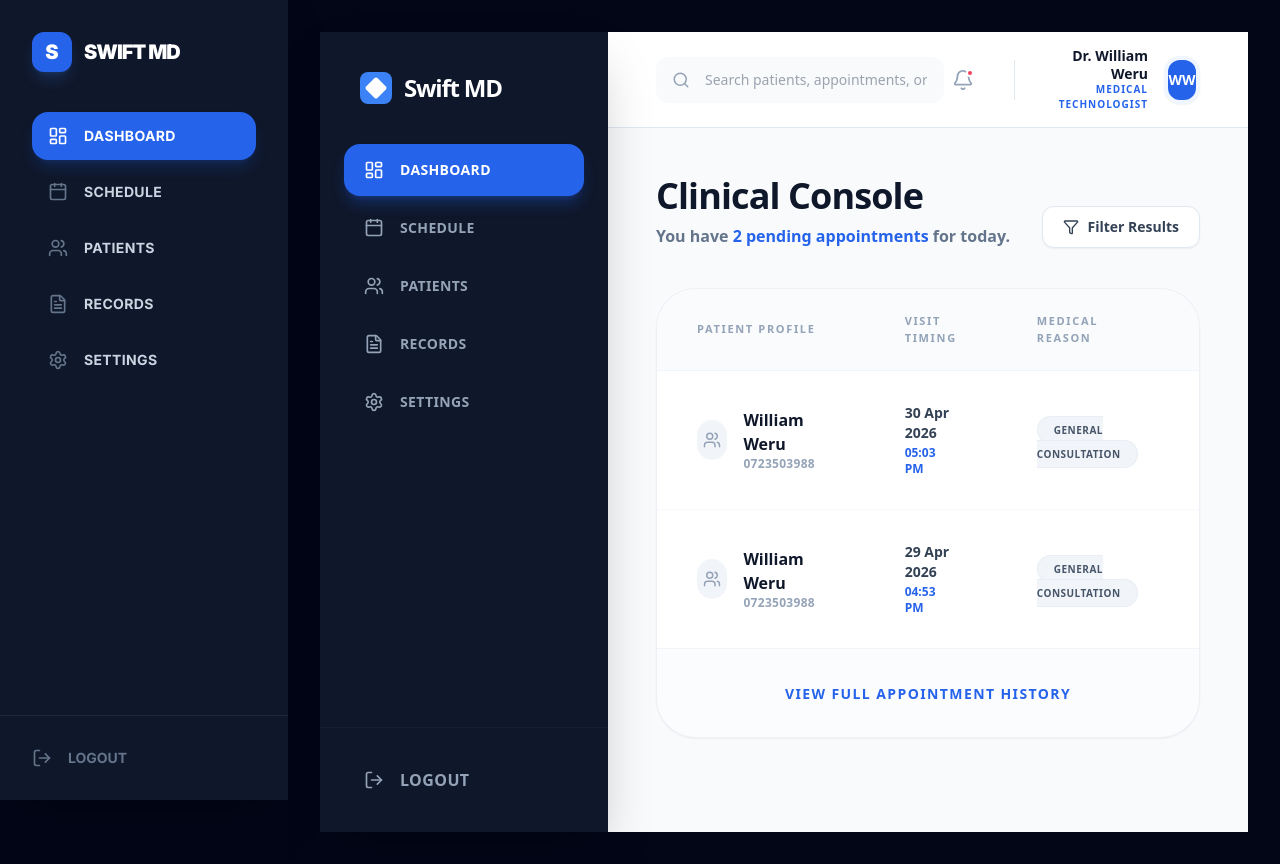
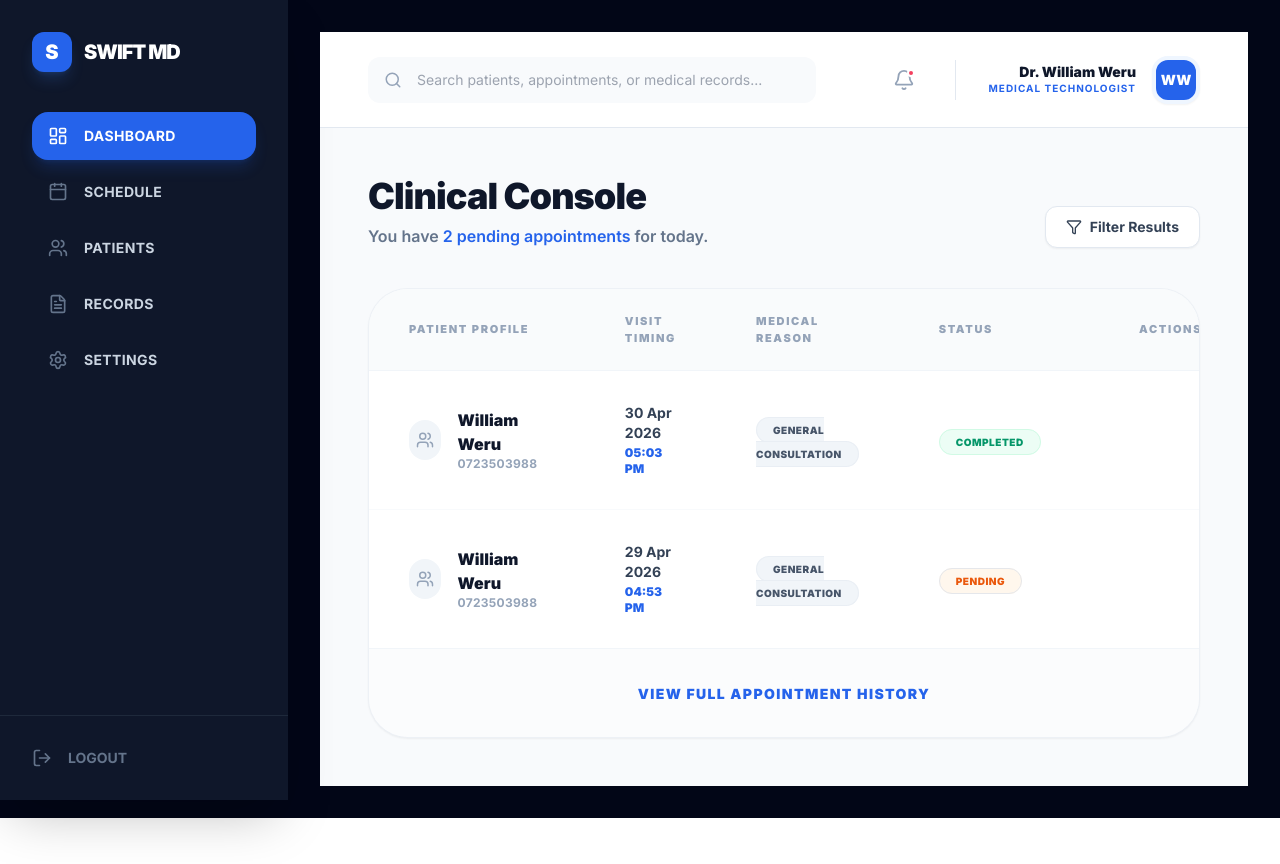
Before and after one commit to mugwe88-ops/MedicareAI, a Next.js app in the folder frontend/: page /dashboard in a window 1280 px wide. After the commit the page ends 818 px from the top, so only its background shows below. Built offline with nearby package versions, Linux system fonts and the light colour scheme.

Commit message:
update dashboard

```diff
--- a/frontend/app/dashboard/page.tsx
+++ b/frontend/app/dashboard/page.tsx
@@ -1,61 +1,15 @@
 "use client";
 import { useState } from "react";
 import {
-  LayoutDashboard, Calendar, Users, FileText, Settings,
-  LogOut, CheckCircle2, Trash2, Search, Bell, Filter
+  Users, CheckCircle2, Trash2, Search, Bell, Filter
 } from "lucide-react";
 
 export default function ClinicalConsole() {
-  const [activeTab, setActiveTab] = useState("dashboard");
-
-  const sidebarItems = [
-    { id: "dashboard", label: "DASHBOARD", icon: <LayoutDashboard size={20} /> },
-    { id: "schedule", label: "SCHEDULE", icon: <Calendar size={20} /> },
-    { id: "patients", label: "PATIENTS", icon: <Users size={20} /> },
-    { id: "records", label: "RECORDS", icon: <FileText size={20} /> },
-    { id: "settings", label: "SETTINGS", icon: <Settings size={20} /> },
-  ];
+  // We no longer need activeTab or sidebarItems here because the
+  // Sidebar logic is handled by the parent layout.tsx.
 
   return (
-    <div className="flex h-screen bg-[#F8FAFC] font-sans">
-      {/* Sidebar - Professional Navy Aesthetic */}
-      <aside className="w-72 bg-[#0F172A] text-white flex flex-col shadow-2xl z-20">
-        <div className="p-10">
-          <div className="flex items-center space-x-3">
-            <div className="h-8 w-8 bg-blue-500 rounded-lg flex items-center justify-center">
-              <div className="h-4 w-4 bg-white rounded-sm rotate-45" />
-            </div>
-            <h2 className="text-2xl font-black tracking-tighter text-white">Swift MD</h2>
-          </div>
-        </div>
-
-        <nav className="flex-1 px-6 space-y-1.5">
-          {sidebarItems.map((item) => (
-            <button
-              key={item.id}
-              onClick={() => setActiveTab(item.id)}
-              className={`w-full flex items-center space-x-4 px-5 py-4 rounded-2xl font-bold text-sm transition-all duration-200 ${
-                activeTab === item.id
-                ? "bg-blue-600 text-white shadow-lg shadow-blue-600/30"
-                : "text-slate-400 hover:bg-slate-800/50 hover:text-white"
-              }`}
-            >
-              {item.icon}
-              <span className="tracking-wide">{item.label}</span>
-            </button>
-          ))}
-        </nav>
-
-        <div className="p-6 border-t border-slate-800/50">
-          <button className="w-full flex items-center space-x-4 px-5 py-4 text-slate-400 hover:text-rose-400 font-bold transition-all rounded-2xl hover:bg-rose-500/10">
-            <LogOut size={20} />
-            <span className="tracking-wide">LOGOUT</span>
-          </button>
-        </div>
-      </aside>
-
-      {/* Main Content Area */}
-      <main className="flex-1 flex flex-col min-w-0">
+    <div className="flex-1 flex flex-col min-w-0 bg-[#F8FAFC]">
       {/* Top Header - High Contrast */}
       <header className="h-24 bg-white border-b border-slate-200 flex items-center justify-between px-12 sticky top-0 z-10">
         <div className="relative w-full max-w-md">
@@ -146,10 +100,10 @@ export default function ClinicalConsole() {
                     </td>
                     <td className="px-10 py-8">
                       <div className="flex justify-center space-x-3 opacity-0 group-hover:opacity-100 transition-opacity duration-200">
-                          <button className="p-3 text-emerald-500 hover:bg-emerald-50 rounded-xl transition-all border border-transparent hover:border-emerald-100 shadow-sm hover:shadow-emerald-100">
+                        <button className="p-3 text-emerald-500 hover:bg-emerald-50 rounded-xl transition-all border border-transparent hover:border-emerald-100 shadow-sm">
                           <CheckCircle2 size={18} />
                         </button>
-                          <button className="p-3 text-rose-500 hover:bg-rose-50 rounded-xl transition-all border border-transparent hover:border-rose-100 shadow-sm hover:shadow-rose-100">
+                        <button className="p-3 text-rose-500 hover:bg-rose-50 rounded-xl transition-all border border-transparent hover:border-rose-100 shadow-sm">
                           <Trash2 size={18} />
                         </button>
                       </div>
@@ -166,7 +120,6 @@ export default function ClinicalConsole() {
           </div>
         </div>
       </div>
-      </main>
     </div>
   );
 }
```
Lines whose indentation alone changed are shown as unchanged.
